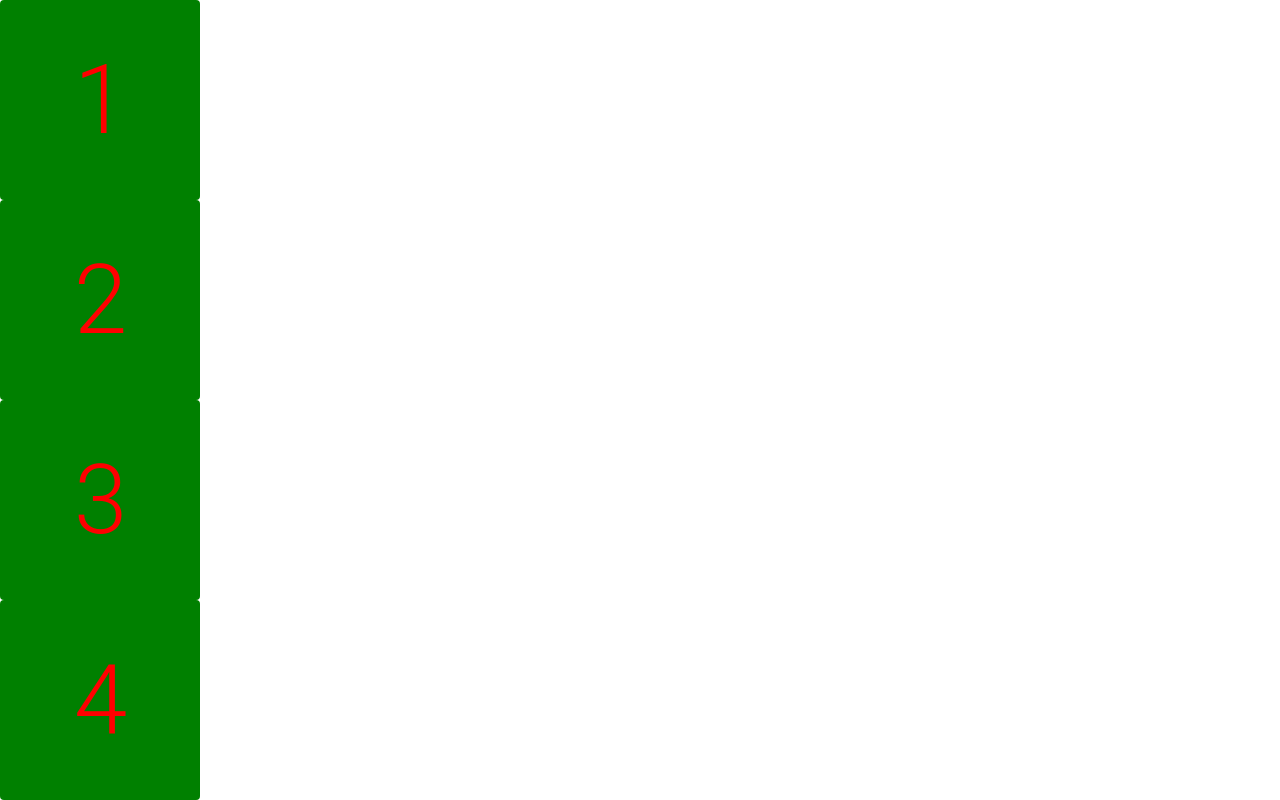
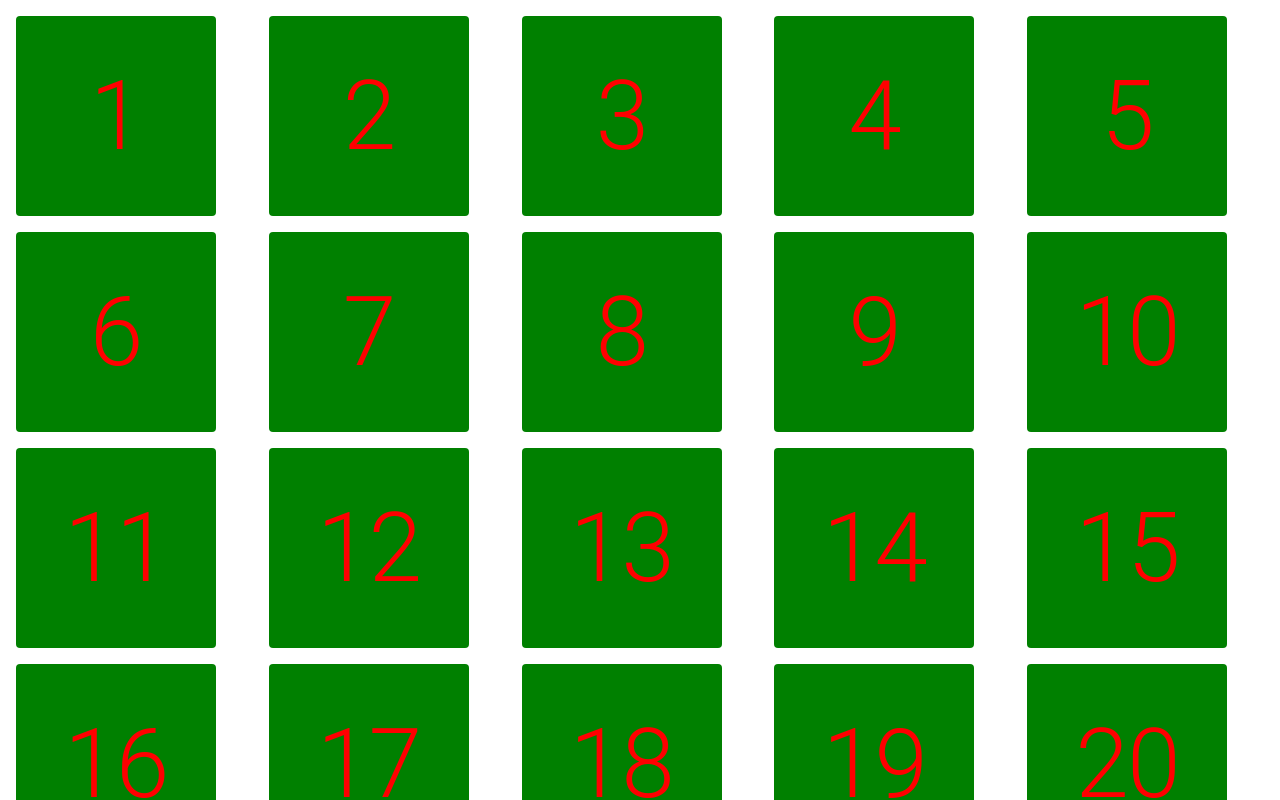
Before and after one commit to SoerenDit/climbing-coders, a React (Create React App) app in the folder christmas-calendar/: page / in a window 1280 px wide. Shown: the top 800 px of the page. Built offline with nearby package versions, Linux system fonts and the light colour scheme.

Commit message:
Layout in grid

```diff
--- a/christmas-calendar/src/pages/Home.tsx
+++ b/christmas-calendar/src/pages/Home.tsx
@@ -4,8 +4,13 @@ import { Storage } from "../services/storage";
 export const Home = () => {
     const doors = Storage.getDoors();
 
+    const style = {
+        display: "grid",
+        gridTemplateColumns: "repeat(auto-fit, minmax(200px, 1fr))",
+    };
+
     return (
-        <div className="">
+        <div style={style} className="m-4 gap-4">
             {doors.map(d => <Door key={d.day} door={d}></Door>)}
         </div>
     );
```
